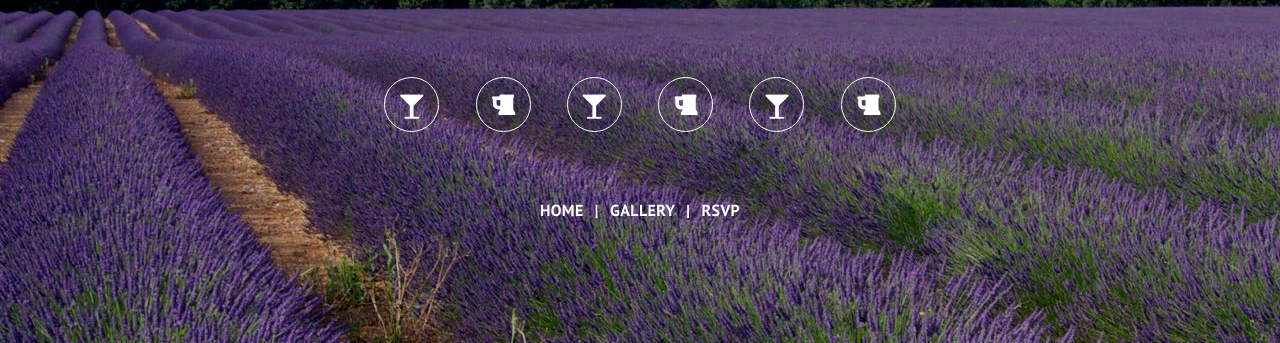
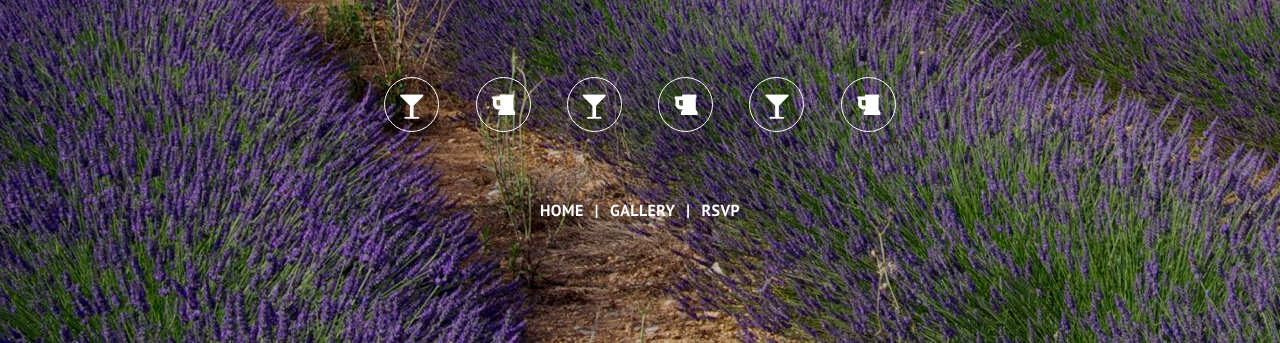
Before and after one commit to maletor/ellisandlauren, a plain HTML site: page index.html in a window 1280 px wide. Shown: the part 6016-6359 px from the top of the page. Drawn offline with nearby package versions, Linux system fonts and the light colour scheme; some packages are replaced by stand-ins of ours.

Commit message:
footer background image aligns to bottom

```diff
--- a/assets/css/style.css
+++ b/assets/css/style.css
@@ -1683,7 +1683,7 @@ ul.media-list + ul .media-object {
  */
 
 footer {
-  background: url(../../images/bg/section_bg.jpg) no-repeat fixed center center;
+  background: url(../../images/bg/section_bg.jpg) no-repeat fixed center bottom;
   text-align: center;
 }
 footer .color-overlay {
```
